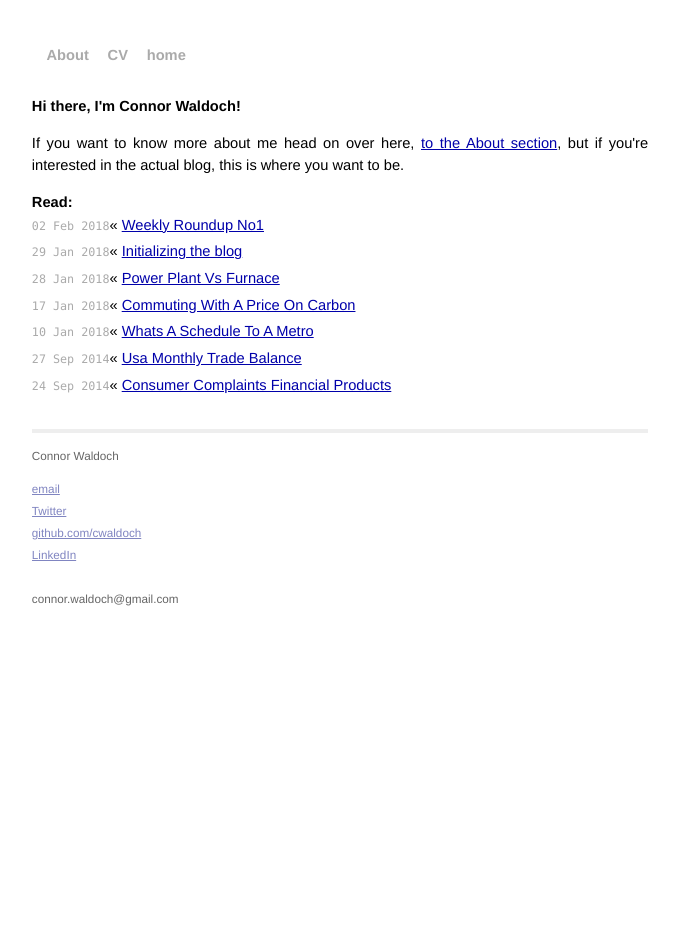
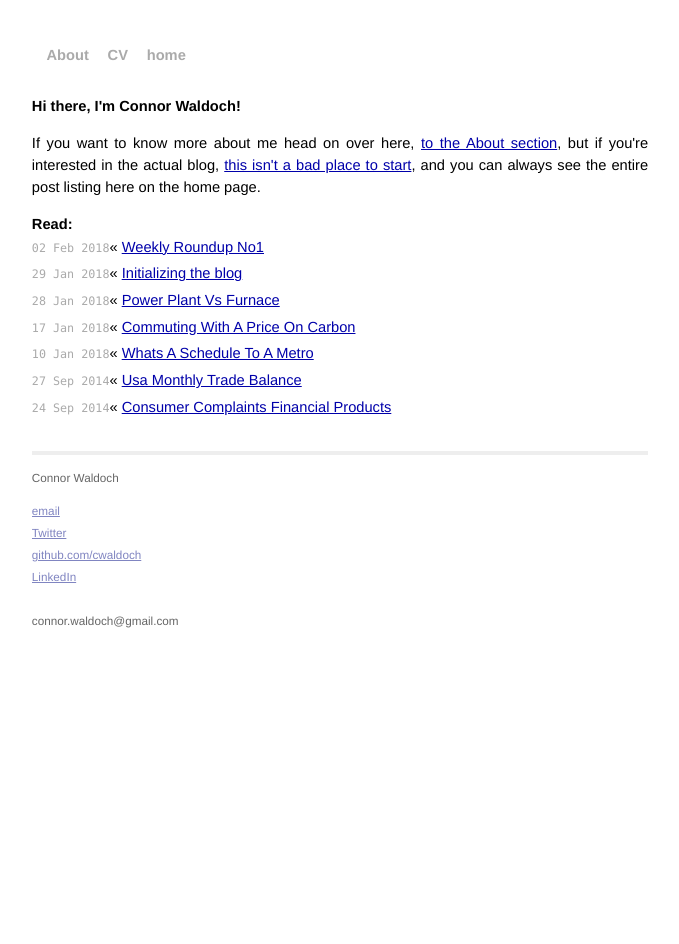
Before and after one commit to cwaldoch/cwaldoch.github.io, a Jekyll site: the page built from index.html, in a window 1280 px wide. Shown: the whole page, without its empty margins (300-979 px from the left). Built offline with Jekyll 4.4.1, drawn with Linux system fonts in a browser that asks for light colours.

Commit message:
Update index.html

```diff
--- a/index.html
+++ b/index.html
@@ -5,7 +5,7 @@ title: Connor Waldoch, Itinerant Blogger
 <div class="blurb">
 	<h1>Hi there, I'm Connor Waldoch!</h1>
 	<p>If you want to know more about me head on over here, <a href="/about">to the About section</a>, but if you're interested in
-		the actual blog,  this is where you want to be.</a></p>
+		the actual blog, <a href="http://connorwaldoch.com/blog/2018/01/29/site-launch"> this isn't a bad place to start</a>, and you can always see the entire post listing here on the home page.</p>
 </div><!-- /.blurb -->
 
 <div id="home">
```
